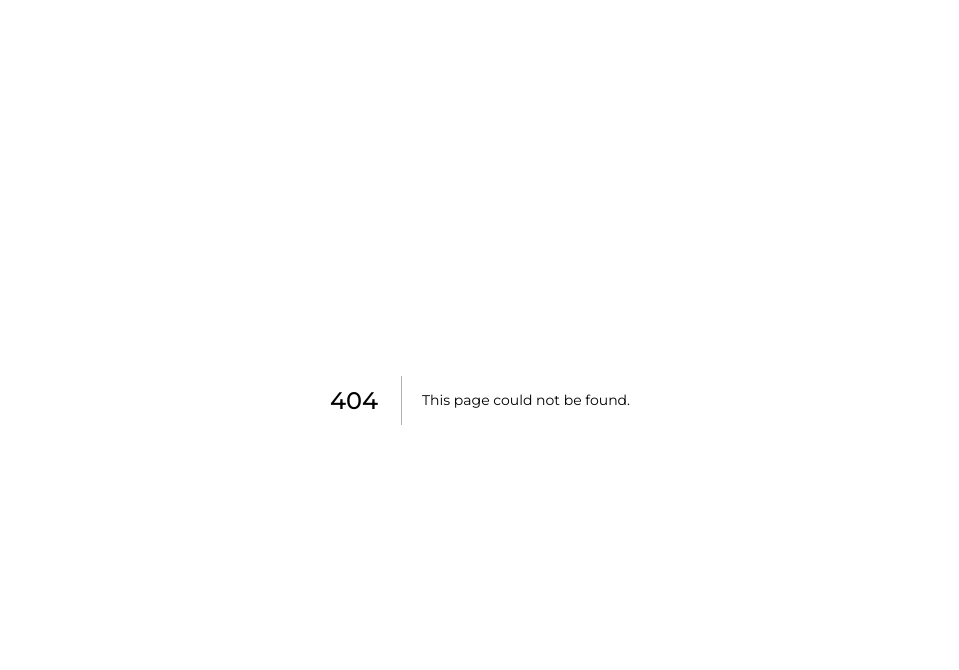
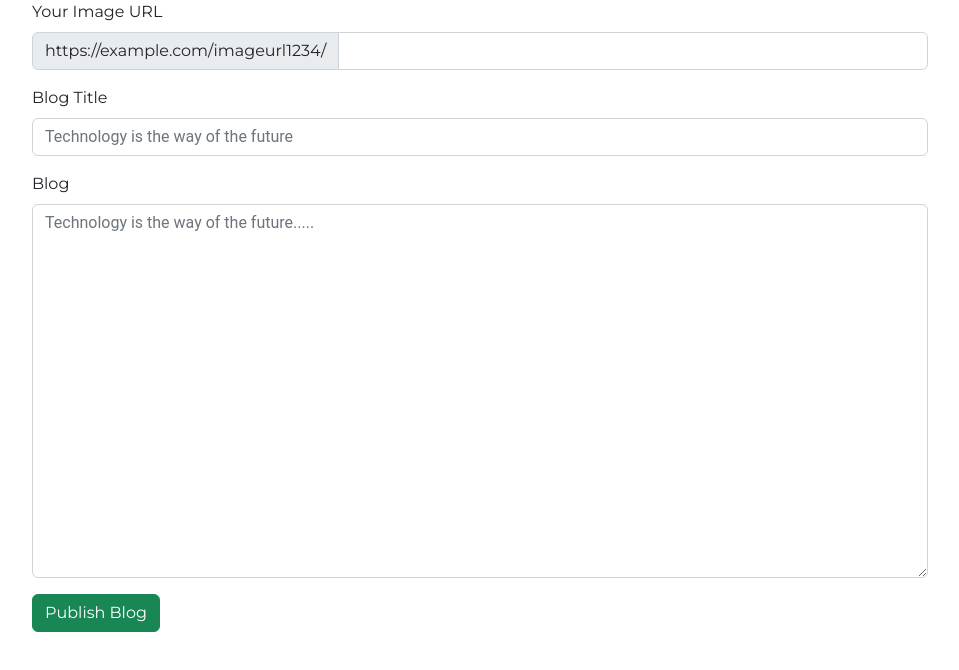
Before and after one commit to allanmauko/snitch-client, a Next.js app in the folder snitch-client/: page /BlogForm in a window 1280 px wide. Before the commit this address had no page. Shown: the top 670 px of the page, without its empty margins (160-1119 px from the left). Built offline with nearby package versions, Linux system fonts and the light colour scheme.

Commit message:
Switched the blogform to pages

```diff
--- a/snitch-client/components/header/header.js
+++ b/snitch-client/components/header/header.js
@@ -38,7 +38,7 @@ const Header = () => {
               {context.currentUser ? (
                 <>
                   <li className="nav-item">
-                    <Link className="nav-link" href="#services">
+                    <Link className="nav-link" href="./BlogForm">
                       Blogs
                     </Link>
                   </li>
--- a/snitch-client/package.json
+++ b/snitch-client/package.json
@@ -13,6 +13,7 @@
     "next": "^13.0.0",
     "polished": "^4.2.2",
     "react": "^18.2.0",
+    "react-bootstrap": "^2.5.0",
     "react-dom": "^18.2.0",
     "react-router-dom": "^6.4.2",
     "sweetalert2": "^11.6.2",
--- a/snitch-client/components/articles/BlogForm.js
+++ b/snitch-client/pages/BlogForm.js
@@ -9,23 +9,29 @@ import Router from 'next/router';
 
 function BlogForm() {
 
-  const [imageURL, setImageURL] = useState("");
+  const [image_url, setImageURL] = useState("");
   const [title, setTitle] = useState("");
-  const [blogItem, setBlogItem] = useState("");
+  const [value, setValue] = useState("");
+  const [number_of_likes, setNumberOfLikes] = useState(3)
+  const [category_id, setCategoryId] = useState(3)
+  const [user_id, setUserId] = useState(3)
 
 // const navigate = useNavigate();
 
 const handlePublishBlog = (e) => {
   e.preventDefault();
-  fetch('https://635aa5516f97ae73a632efe8.mockapi.io/blogs', {
+  fetch('https://buildcon.herokuapp.com/articles', {
   method: 'POST',
   headers: {
     'Content-Type': 'application/json',
   },
   body: JSON.stringify({
-    imageURL,
+    image_url,
     title,
-    blogItem
+    value,
+    number_of_likes,
+    user_id,
+    category_id
 }),
 })
   .then((response) => response.json())
@@ -55,7 +61,7 @@ const handlePublishBlog = (e) => {
       </Form.Group>
       <Form.Group className="mb-3" controlId="exampleForm.ControlTextarea1">
         <Form.Label>Blog</Form.Label>
-        <Form.Control as="textarea" rows={15} placeholder="Technology is the way of the future....." onChange={(e) => setBlogItem(e.target.value)} />
+        <Form.Control as="textarea" rows={15} placeholder="Technology is the way of the future....." onChange={(e) => setValue(e.target.value)} />
       </Form.Group>
     </Form>
     <Button variant="success" onClick={handlePublishBlog} >Publish Blog</Button>
--- a/snitch-client/pages/userLogin.js
+++ b/snitch-client/pages/userLogin.js
@@ -18,7 +18,7 @@ function UserLogin({ setCurrentUser }) {
 
   function handleUserSubmit(e) {
     e.preventDefault();
-    fetch("http://127.0.0.1:3000/login", {
+    fetch("https://buildcon.herokuapp.com/login", {
       method: "POST",
       headers: {
         "X-CSRF-Token": getCSRFToken(),
```
Also changed, not shown: 1 other file (tests, documents, lock files or other folders).
